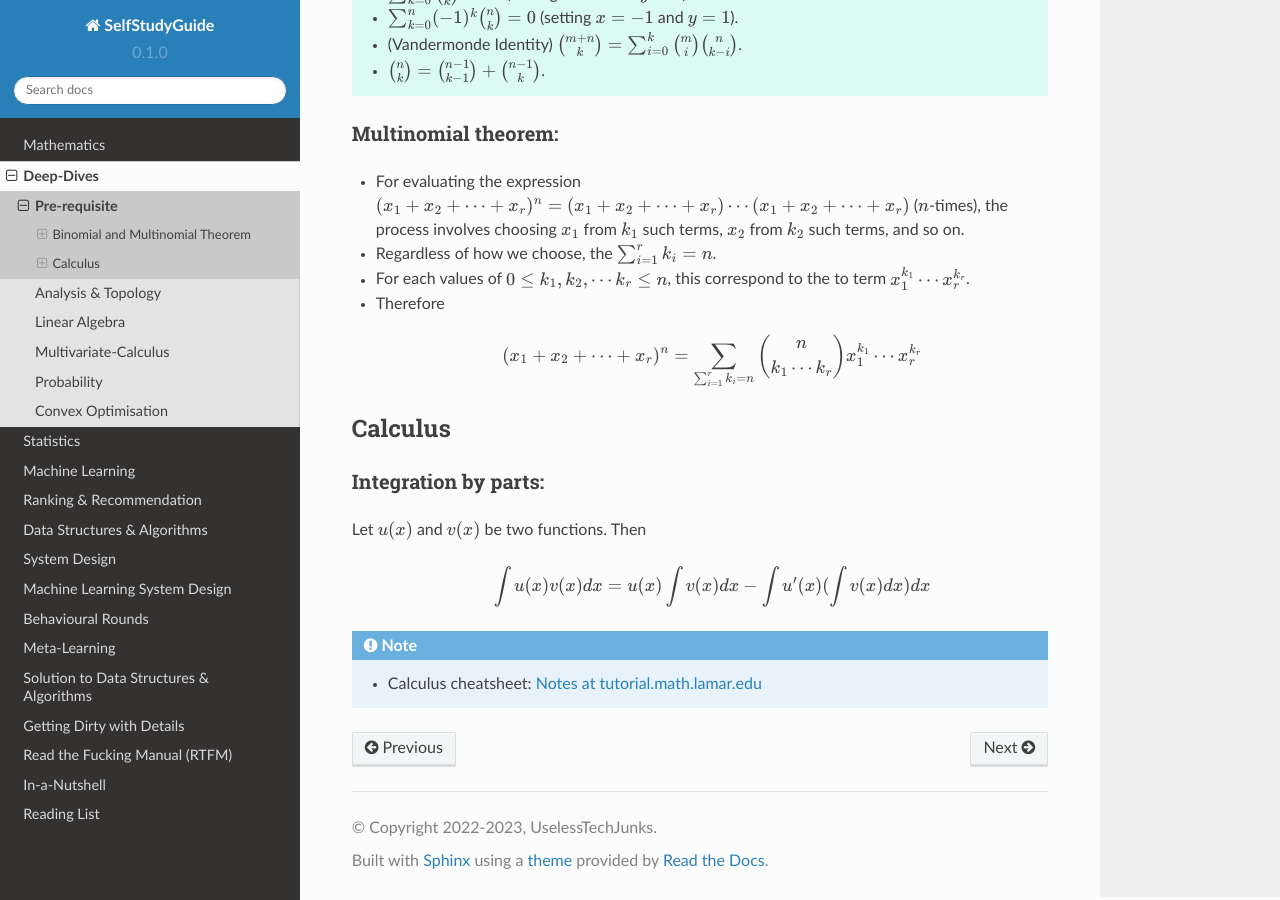
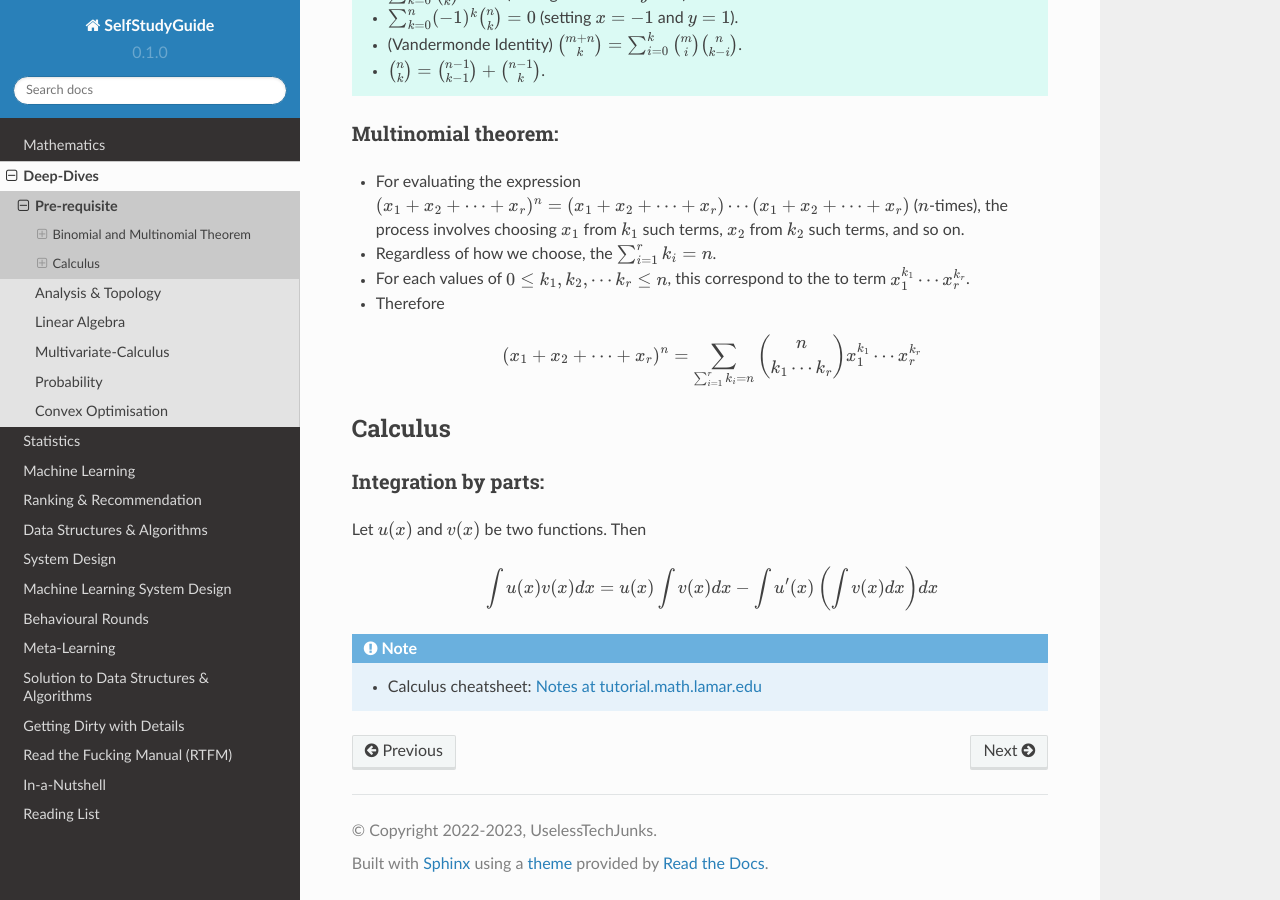
Before and after one commit to uselesstechjunks/leetcode, a Sphinx documentation site: the page built from docs/source/math/prereq.rst, in a window 1280 px wide and 900 px high, scrolled down 986 px. Built offline with Sphinx 7.4.7 and the Read the Docs theme 2.0.0, drawn with Linux system fonts in a browser that asks for light colours.

Commit message:
Update prereq.rst

```diff
--- a/docs/source/math/prereq.rst
+++ b/docs/source/math/prereq.rst
@@ -47,7 +47,7 @@ Integration by parts:
 -------------------------------
 Let :math:`u(x)` and :math:`v(x)` be two functions. Then
 
- .. math:: \int u(x)v(x) dx = u(x)\int v(x) dx −\int u'(x) (\int v(x) dx) dx
+ .. math:: \int u(x)v(x) dx = u(x)\int v(x) dx −\int u'(x) \left(\int v(x) dx\right) dx
 
 .. note::
  * Calculus cheatsheet: `Notes at tutorial.math.lamar.edu <https://tutorial.math.lamar.edu/pdf/calculus_cheat_sheet_all.pdf>`_
```
